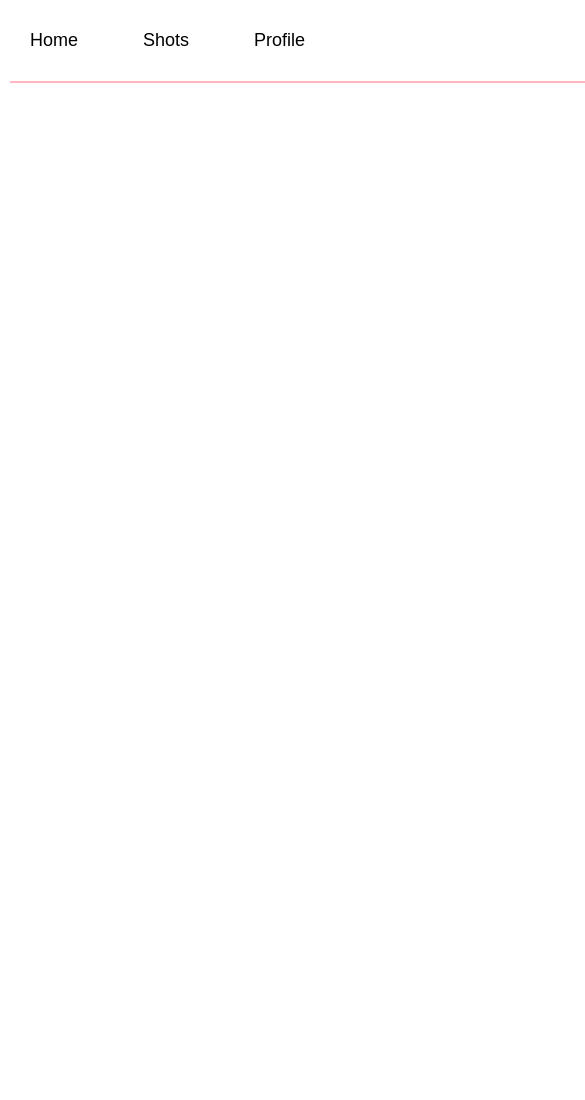
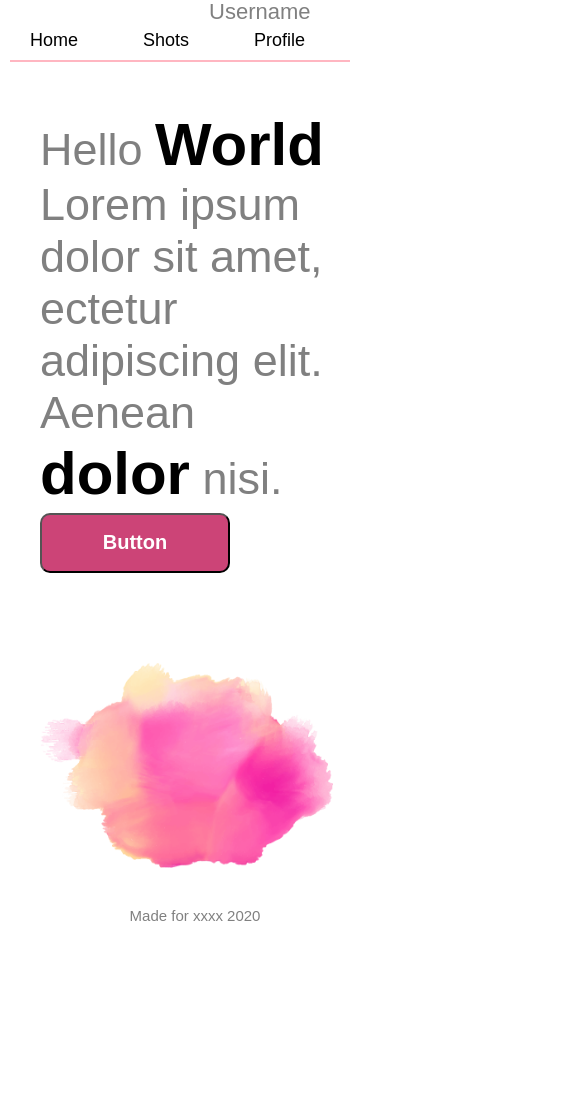
Before and after one commit to FernandoTorresL/ejercicio_maqueta01, a plain HTML site: page index.html in a window 390 px wide. Shown: the top 1100 px of the page, 585 px wide, since content can reach past the window. After the commit the page ends 924 px from the top, so only its background shows below. Drawn offline with Linux system fonts and the light colour scheme.

Commit message:
Add responsive. Change to use grid-areas

```diff
--- a/css/index.css
+++ b/css/index.css
@@ -5,31 +5,36 @@ body {
 	font-family: Arial, Helvetica, sans-serif;
 }
 
+.hero-container {
+	display: grid;
+	grid-template-columns: 1fr 1fr 1fr;
+	grid-template-areas: 	"header header header"
+												"main main logo"
+												"footer footer footer";
+	grid-gap: 10px;
+}
+
 a {
 	text-decoration: none;
 	cursor: pointer;
 }
 
-header {
-	display: grid;
-	grid-template-columns: 1fr 1fr;
+.header {
+	grid-area: header;
 	font-size: 18px;
 	width: 100%;
 	height: 60px;
 	display: flex;
-
 }
 
-header nav {
-	grid-column: 1;
+.header nav {
 	width: 250px;
-	height: auto;
 	display: flex;
 	list-style: none;
-	margin: 10px 30px 1500px 10px;
+	margin: 10px 30px 150px 10px;
 }
 
-header nav button {
+.header nav button {
 	list-style: none;
 	font-size: 18px;
 	color: black;
@@ -39,7 +44,7 @@ header nav button {
 	padding: 20px 45px 30px 20px;
 }
 
-header nav .final_button {
+.header nav .final_button {
 	display: flex;
 	list-style: none;
 	background-color: inherit;
@@ -48,14 +53,13 @@ header nav .final_button {
 	padding: 20px 45px 30px 200px;
 }
 
-header nav button:hover {
+.header nav button:hover {
 	color: #cc4477;
 	border-bottom: solid 4px;
 	padding: 20px 45px 27px 20px;
 }
 
-header p {
-	grid-column: 2;
+.header p {
 	width: 90%;
 	height: auto;
 	display: flex;
@@ -73,23 +77,21 @@ header p {
 	justify-content: flex-end;
 }
 
-main {
-	display: grid;
+.main {
+	grid-area: main;
 	display: flex;
-	grid-template-columns: 1fr 1fr;
-	grid-column: 1;
 	font-size: 60px;
 	color: gray;
 	margin: 120px 10px 150px 30px;
 }
 
-main strong{
+.main strong {
 	font-size: 60px;
 	color: black;
 	font-weight: 800;
 }
 
-.main-text{
+.main-text {
 	font-size: 45px;
 }
 
@@ -97,19 +99,18 @@ main strong{
 	font-size: 45px;
 }
 
-.main-logo {
-	grid-column: 2;
-	width: 95%;
+.logo {
+	grid-area: logo;
+	width: 100%;
 }
 
-.main-logo img {
-	grid-column: 2;
+.logo img {
 	width: 500px;
 	height: 300px;
-	margin: 0px 70px 0px 70px;
+	margin: 100px 70px 0px 70px;
 }
 
-main button {
+.main button {
 	font-size: 20px;
 	margin: 0px;
 	padding: 5px;
@@ -121,7 +122,8 @@ main button {
 	font-weight: 600;
 }
 
-footer {
+.footer {
+	grid-area: footer;
 	width: 100%;
 	display: flex;
 	justify-content: center;
@@ -129,15 +131,33 @@ footer {
 	font-size: 15px;
 }
 
-@media (max-width: 980px) {
-  header {
-    display: inline;
+@media screen and (max-width: 768px) {
+  .hero-container {
+		display: grid;
+		grid-template-columns: 70px 1fr;
+		grid-template-areas:	"header ."
+													"main main"
+													"logo logo"
+													"footer footer";
 	}
 
-  main {
-    display: flex;
-    flex-direction: column;
-    width: 80%;
-    height: 80%;
-  }
+	.header nav .final_button {
+		padding: 0px;
+	}
+
+	.header p {
+		width: 15%;
+		align-items: flex-end;
+	}
+
+	.main {
+		margin: 40px;
+	}
+
+	.logo img {
+		width: 75%;
+		height: 75%;
+		margin: 40px;
+	}
+
 }
--- a/index.html
+++ b/index.html
@@ -7,7 +7,10 @@
 		<link rel="stylesheet" href="css/index.css">
 	</head>
 	<body>
-	<header>
+		<div class="hero">
+			<div class="hero-container">
+
+				<div class="header">
 					<nav>
 						<button>Home</button>
 						<button>Shots</button>
@@ -15,31 +18,31 @@
 						<button class=final_button></button>
 					</nav>
 					<p>Username</p>
-	</header>
+				</div>
 
-	<main>
-		<section>
+				<div class="main">
+					<div class="main-text">
+						Hello <strong>World</strong>
 						<div>
-				Hello <strong>World</strong>
-				<div class="main-text">
 							Lorem ipsum dolor sit amet, ectetur adipiscing elit.
-					<div>
+							<div class="main-text2">
 								Aenean <strong class="main-text-bold">dolor</strong> nisi.
 							</div>
 						</div>
 						<button>Button</button>
 					</div>
-		</section>
-		<section class="main-logo">
+				</div>
+
+				<div class="logo">
 						<img src="images/kisspng.png" alt="Nube rosa">
-		</section>
-	</main>
+				</div>
 
-	<footer>
 				<div class="footer">
 					Made for xxxx 2020
 				</div>
-	</footer>
+
+			</div>
+		</div>
 
 </body>
 </html>
```
Lines whose indentation alone changed are shown as unchanged.
